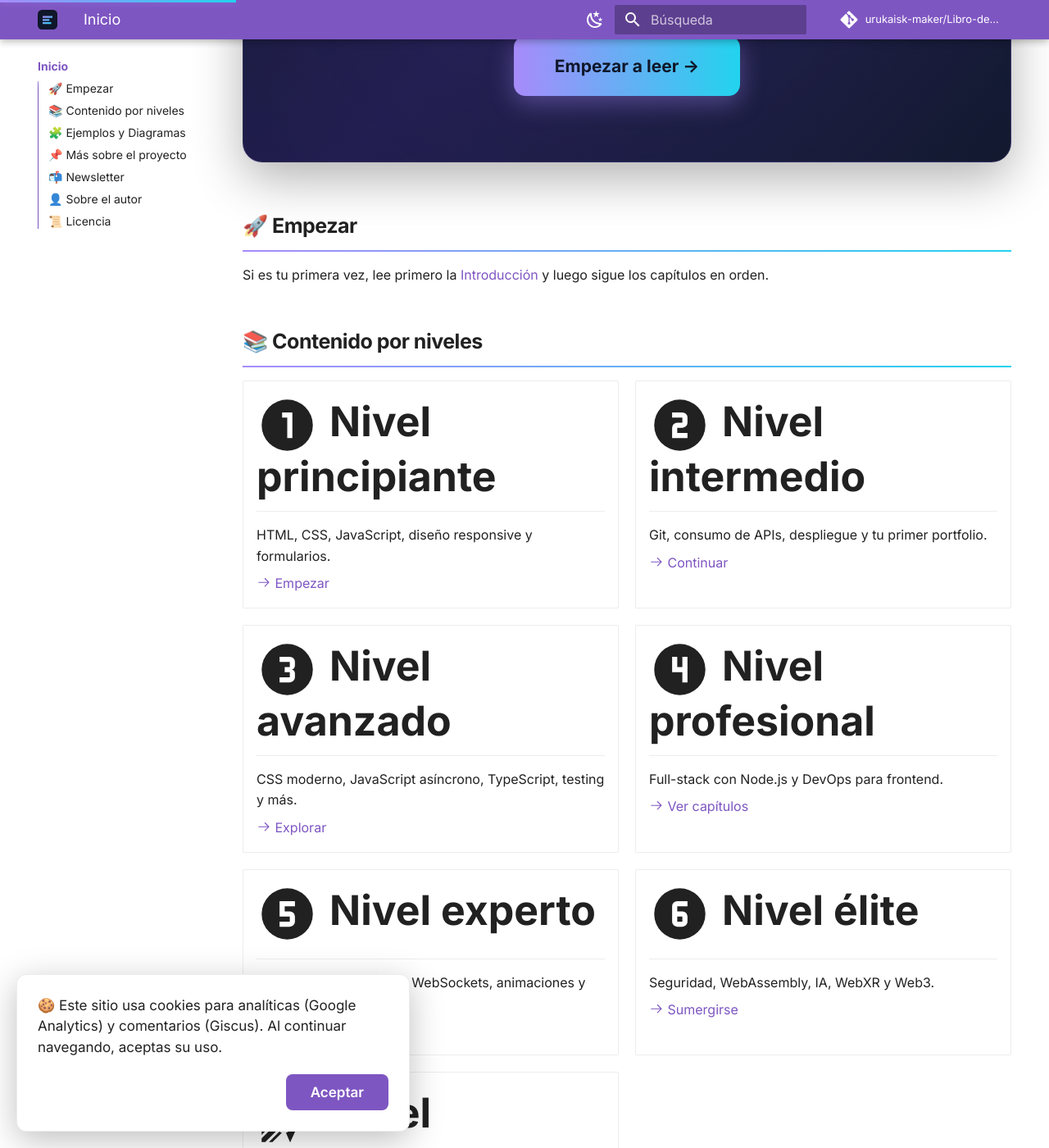
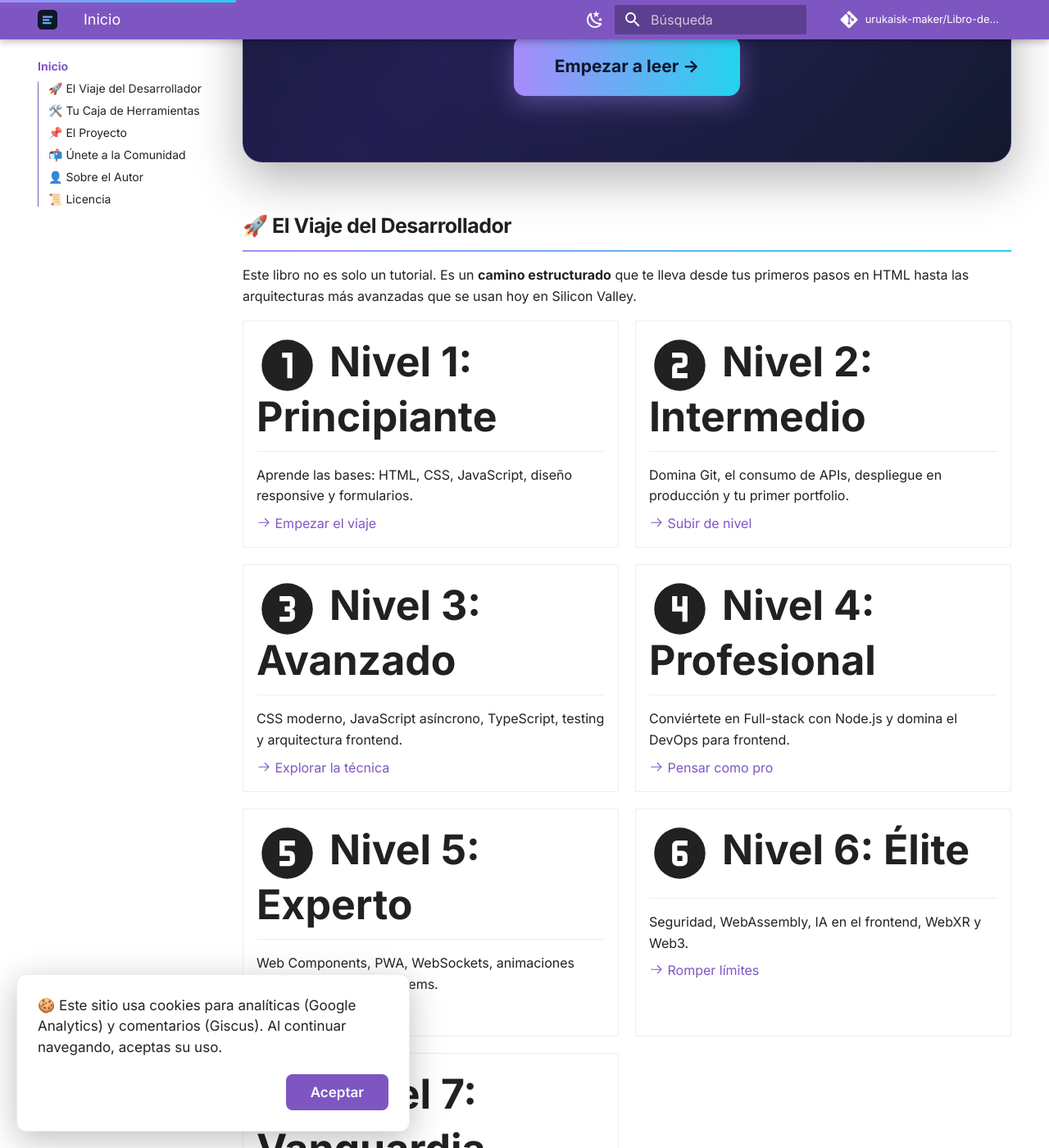
Before and after one commit to urukaisk-maker/Libro-desarrollador-Web-Urukais-, an MkDocs documentation site: the page built from docs/index.md, in a window 1280 px wide and 1400 px high, scrolled down 668 px. Shown: the whole window at 82% size. Built offline with MkDocs 1.6.1 and Material for MkDocs 9.7.7, drawn with Linux system fonts in a browser that asks for light colours; comment, search, counter and statistics services are not loaded; some of the changed text lies outside the part shown.

Commit message:
feat: portada futurista con 36 capitulos y tarjetas visuales

```diff
--- a/docs/index.md
+++ b/docs/index.md
@@ -1,9 +1,9 @@
 <div class="book-hero">
-  <div class="book-hero__badge">📘 Libro abierto · Edición 2026</div>
+  <div class="book-hero__badge">⚡ Edición 2026 · Vanguardia Tecnológica</div>
   <h1 class="book-hero__title">Libro del<br>Desarrollador Web</h1>
   <p class="book-hero__subtitle">
-    Desde "qué es HTML" hasta WebAssembly, IA y Web3.<br>
-    Todo lo que necesitas para ser desarrollador, en un solo lugar.
+    Desde los cimientos de HTML hasta la Inteligencia Artificial, Edge Computing y Web3.<br>
+    La guía definitiva para construir el futuro de la web.
   </p>
   <div class="book-hero__stats">
     <div class="book-hero__stat">
@@ -20,128 +20,131 @@
     </div>
     <div class="book-hero__stat">
       <span class="book-hero__stat-number">100%</span>
-      <span class="book-hero__stat-label">Gratis</span>
+      <span class="book-hero__stat-label">Open Source</span>
     </div>
   </div>
   <a href="capitulos/01-introduccion/" class="book-hero__cta">Empezar a leer →</a>
 </div>
 
-## 🚀 Empezar
+## 🚀 El Viaje del Desarrollador
 
-Si es tu primera vez, lee primero la [Introducción](introduccion.md) y luego sigue los capítulos en orden.
-
-## 📚 Contenido por niveles
+Este libro no es solo un tutorial. Es un **camino estructurado** que te lleva desde tus primeros pasos en HTML hasta las arquitecturas más avanzadas que se usan hoy en Silicon Valley.
 
 <div class="grid cards" markdown>
 
--   :material-numeric-1-circle:{ .lg .middle } __Nivel principiante__
+-   :material-numeric-1-circle:{ .lg .middle } __Nivel 1: Principiante__
 
     ---
 
-    HTML, CSS, JavaScript, diseño responsive y formularios.
+    Aprende las bases: HTML, CSS, JavaScript, diseño responsive y formularios.
 
-    [:octicons-arrow-right-24: Empezar](capitulos/01-introduccion.md)
+    [:octicons-arrow-right-24: Empezar el viaje](capitulos/01-introduccion.md)
 
--   :material-numeric-2-circle:{ .lg .middle } __Nivel intermedio__
+-   :material-numeric-2-circle:{ .lg .middle } __Nivel 2: Intermedio__
 
     ---
 
-    Git, consumo de APIs, despliegue y tu primer portfolio.
+    Domina Git, el consumo de APIs, despliegue en producción y tu primer portfolio.
 
-    [:octicons-arrow-right-24: Continuar](capitulos/07-git.md)
+    [:octicons-arrow-right-24: Subir de nivel](capitulos/07-git.md)
 
--   :material-numeric-3-circle:{ .lg .middle } __Nivel avanzado__
+-   :material-numeric-3-circle:{ .lg .middle } __Nivel 3: Avanzado__
 
     ---
 
-    CSS moderno, JavaScript asíncrono, TypeScript, testing y más.
+    CSS moderno, JavaScript asíncrono, TypeScript, testing y arquitectura frontend.
 
-    [:octicons-arrow-right-24: Explorar](capitulos/11-css-moderno.md)
+    [:octicons-arrow-right-24: Explorar la técnica](capitulos/11-css-moderno.md)
 
--   :material-numeric-4-circle:{ .lg .middle } __Nivel profesional__
+-   :material-numeric-4-circle:{ .lg .middle } __Nivel 4: Profesional__
 
     ---
 
-    Full-stack con Node.js y DevOps para frontend.
+    Conviértete en Full-stack con Node.js y domina el DevOps para frontend.
 
-    [:octicons-arrow-right-24: Ver capítulos](capitulos/19-fullstack-node.md)
+    [:octicons-arrow-right-24: Pensar como pro](capitulos/19-fullstack-node.md)
 
--   :material-numeric-5-circle:{ .lg .middle } __Nivel experto__
+-   :material-numeric-5-circle:{ .lg .middle } __Nivel 5: Experto__
 
     ---
 
-    Web Components, PWA, WebSockets, animaciones y design systems.
+    Web Components, PWA, WebSockets, animaciones avanzadas y design systems.
 
-    [:octicons-arrow-right-24: Descubrir](capitulos/21-web-components.md)
+    [:octicons-arrow-right-24: Crear experiencias](capitulos/21-web-components.md)
 
--   :material-numeric-6-circle:{ .lg .middle } __Nivel élite__
+-   :material-numeric-6-circle:{ .lg .middle } __Nivel 6: Élite__
 
     ---
 
-    Seguridad, WebAssembly, IA, WebXR y Web3.
+    Seguridad, WebAssembly, IA en el frontend, WebXR y Web3.
 
-    [:octicons-arrow-right-24: Sumergirse](capitulos/26-seguridad.md)
+    [:octicons-arrow-right-24: Romper límites](capitulos/26-seguridad.md)
 
--   :material-rocket-launch:{ .lg .middle } __Nivel vanguardia__
+-   :material-rocket-launch:{ .lg .middle } __Nivel 7: Vanguardia__
 
     ---
 
     Testing E2E, Server Components, Edge Computing, Docker, GraphQL y Micro-frontends.
 
-    [:octicons-arrow-right-24: Ir a la vanguardia](capitulos/31-testing-e2e.md)
+    [:octicons-arrow-right-24: Ir al futuro](capitulos/31-testing-e2e.md)
 
 </div>
 
-## 🧩 Ejemplos y Diagramas
+## 🛠️ Tu Caja de Herramientas
 
 <div class="grid cards" markdown>
 
--   :material-file-code:{ .lg .middle } __Ejemplos ejecutables__
+-   :material-file-code:{ .lg .middle } __Ejemplos Ejecutables__
 
     ---
 
-    Código listo para copiar, pegar y probar en cada capítulo.
+    Código listo para copiar, pegar y probar en cada capítulo. Sin rodeos.
 
-    [:octicons-arrow-right-24: Ver ejemplos](ejemplos/index.md)
+    [:octicons-arrow-right-24: Ver código](ejemplos/index.md)
 
--   :material-chart-timeline-variant:{ .lg .middle } __Galería de diagramas__
+-   :material-chart-timeline-variant:{ .lg .middle } __Galería Visual__
 
     ---
 
-    Todos los diagramas visuales del libro recopilados en una página.
+    Todos los diagramas de arquitectura, flujos y conceptos recopilados.
 
     [:octicons-arrow-right-24: Ver diagramas](diagramas.md)
 
--   :material-pencil-ruler:{ .lg .middle } __Ejercicios resueltos__
+-   :material-pencil-ruler:{ .lg .middle } __Ejercicios Resueltos__
 
     ---
 
-    Soluciones comentadas para practicar y consolidar lo aprendido.
+    Soluciones comentadas para que no te quedes atascado.
 
-    [:octicons-arrow-right-24: Ver soluciones](ejercicios/index.md)
+    [:octicons-arrow-right-24: Practicar ahora](ejercicios/index.md)
 
 </div>
 
-## 📌 Más sobre el proyecto
+## 📌 El Proyecto
 
-- [Filosofía del proyecto](filosofia.md) — por qué existe y cómo está hecho
-- [Roadmap](roadmap.md) — qué viene a continuación
-- [Changelog](changelog.md) — historial de cambios
-- [Contribuir](contribuir.md) — cómo participar
-- [Contacto](contacto.md) — escríbeme
+- [Filosofía](filosofia.md) — por qué existe y cómo está construido.
+- [Roadmap](roadmap.md) — qué viene a continuación.
+- [Changelog](changelog.md) — historial de cambios.
+- [Contribuir](contribuir.md) — cómo participar.
+- [FAQ](faq.md) — preguntas frecuentes.
+- [Contacto](contacto.md) — escríbeme.
 
-## 📬 Newsletter
+---
+
+## 📬 Únete a la Comunidad
 
 Recibe un email cuando publique nuevos capítulos, ejemplos o recursos. Sin spam, cancela cuando quieras.
 
-<div style="max-width: 500px; margin: 1.5rem 0; padding: 1.5rem; border: 1px solid #cbd5e1; border-radius: 12px; background: #f8fafc; text-align: center;">
-  <p style="margin-top: 0; font-weight: 600; color: #1e293b;">Suscríbete para no perderte nada</p>
-  <a href="https://urukaisklick.substack.com/subscribe" target="_blank" rel="noopener" style="display: inline-block; background: #6a5acd; color: white; text-decoration: none; padding: 0.75rem 1.5rem; border-radius: 8px; font-weight: 600;">
+<div style="max-width: 500px; margin: 1.5rem auto; padding: 1.5rem; border: 1px solid var(--md-default-fg-color--lightest); border-radius: 12px; background: var(--md-default-bg-color); text-align: center;">
+  <p style="margin-top: 0; font-weight: 600;">Suscríbete para no perderte nada</p>
+  <a href="https://urukaisklick.substack.com/subscribe" target="_blank" rel="noopener" style="display: inline-block; background: linear-gradient(90deg, #a78bfa, #22d3ee); color: #0f172a; text-decoration: none; padding: 0.75rem 1.5rem; border-radius: 8px; font-weight: 700;">
     Suscribirme
   </a>
 </div>
 
-## 👤 Sobre el autor
+---
+
+## 👤 Sobre el Autor
 
 Este libro es un proyecto de **Manuel Casimiro Carrasco (Urukais)**.
 Más información en [Sobre el autor](autor.md).
```
